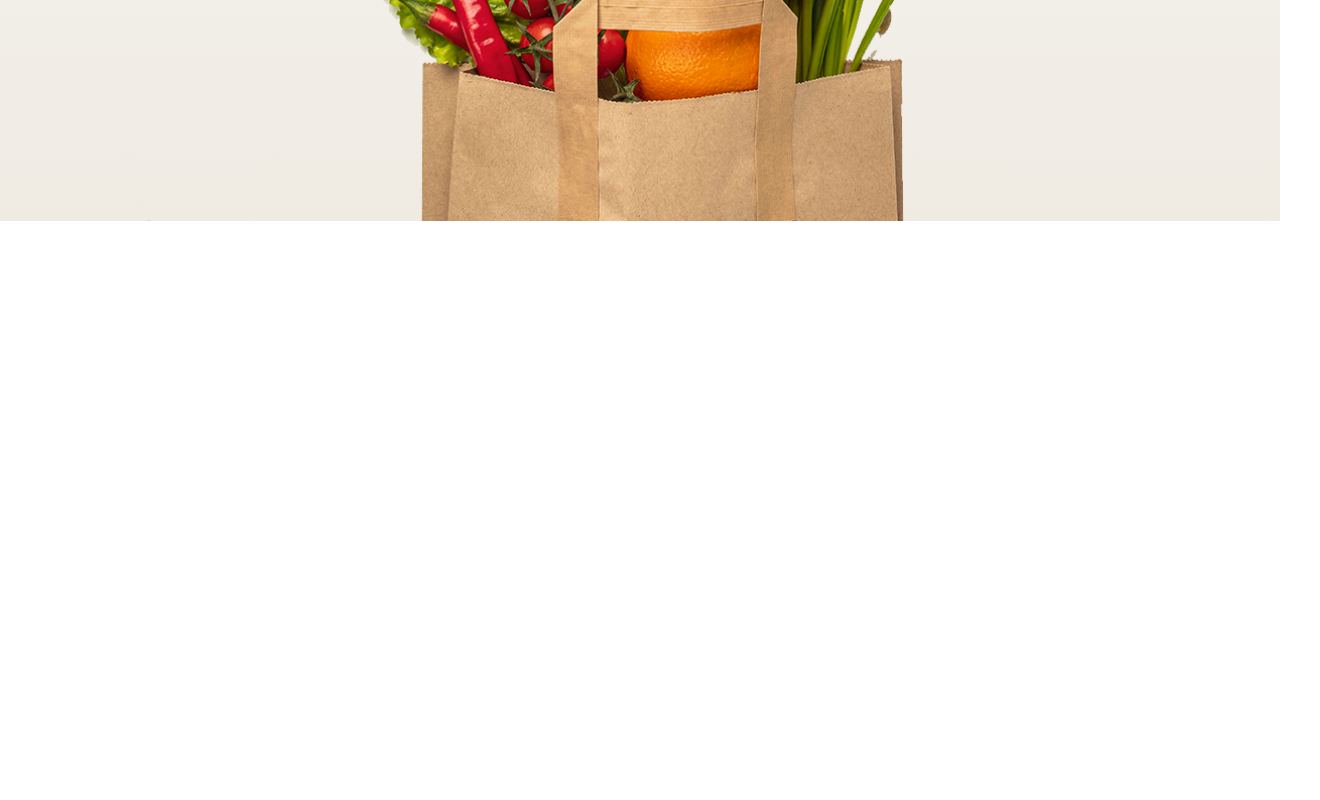
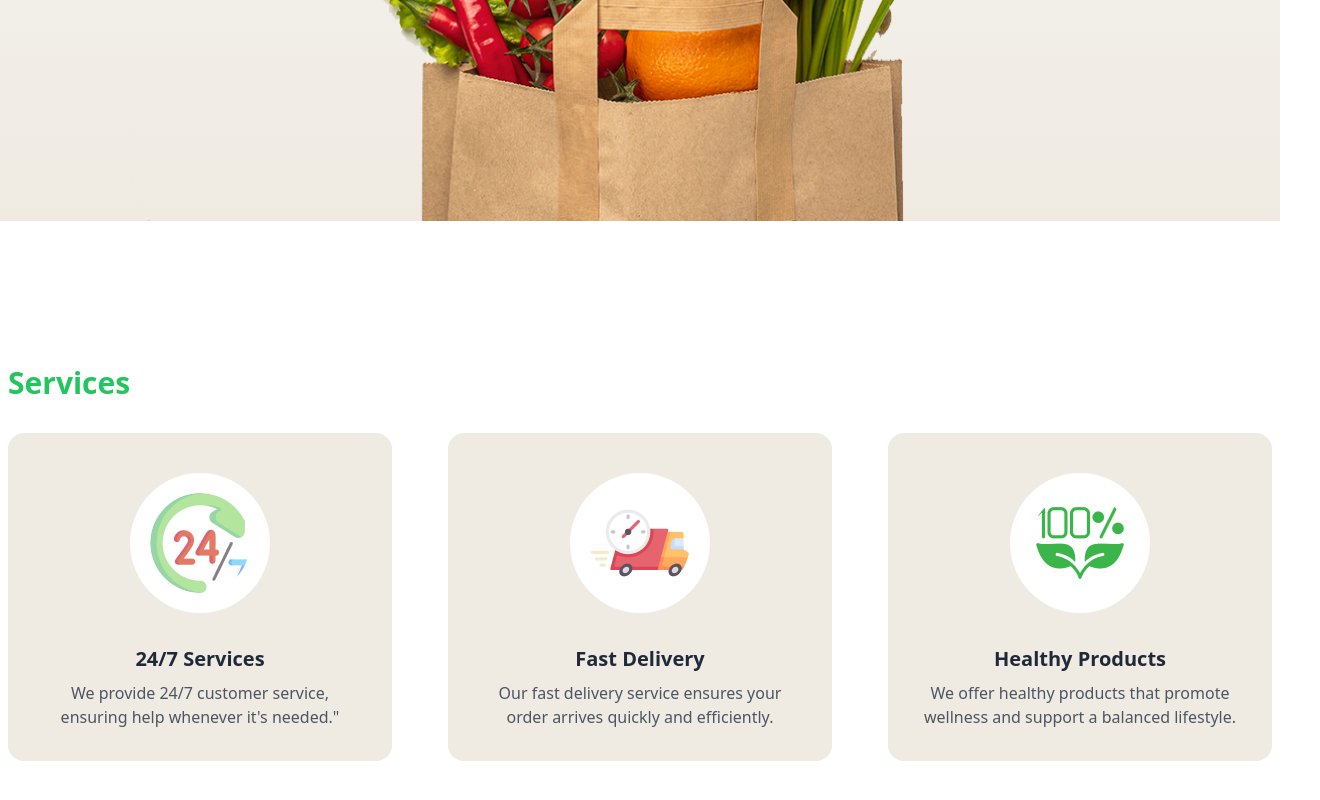
Before and after one commit to julfikar-2005/B11-Assignment-3, a plain HTML site: page index.html in a window 1280 px wide. Shown: the part 998-1798 px from the top of the page, 1320 px wide, since content can reach past the window. Before the commit the page ends 1299 px from the top, so only its background shows below. Drawn offline with nearby package versions, Linux system fonts and the light colour scheme.

Commit message:
services part done

```diff
--- a/index.html
+++ b/index.html
@@ -12,7 +12,7 @@
 </head>
 
 <body>
-    <header class="bg-gradient-to-t from-[#EFEBE3] to-white mb-20">
+    <header class="bg-gradient-to-t from-[#EFEBE3] to-white mb-20 lg:mb-36">
         <nav
             class="p-4 relative  md:after:hidden  after:w-full after:h-[2px] after:bg-green-600 after:absolute after:bottom-0 after:left-0">
             <div class=" mx-auto flex justify-around  items-center lg:mb-20 ">
@@ -52,6 +52,43 @@
             </div>
         </div>
     </header>
+    <main>
+        <section class="mb-20 lg:w-[1320px] mx-auto lg:mb-36">
+            <h1 class="text-3xl mx-2 font-semibold text-green-500 mb-8">Services</h1>
+            <div class="grid mx-2 md:grid-cols-2 gap-4 lg:grid-cols-3">
+                <div class="card lg:w-96 bg-[#EFEBE3]">
+                    <figure class="px-10 pt-10">
+                        <img src="./c2-assets/service.png" alt="Shoes" class="rounded-full p-5 bg-white" />
+                    </figure>
+                    <div class="card-body items-center text-center">
+                        <h2 class="card-title">24/7 Services </h2>
+                        <p class="text-gray-600">We provide 24/7 customer service, ensuring help whenever it's needed."
+                        </p>
+                    </div>
+                </div>
+                <div class="card lg:w-96 bg-[#EFEBE3]">
+                    <figure class="px-10 pt-10">
+                        <img src="./c2-assets/delivery.png" alt="Shoes" class="rounded-full p-5 bg-white" />
+                    </figure>
+                    <div class="card-body items-center text-center">
+                        <h2 class="card-title">Fast Delivery</h2>
+                        <p class="text-gray-600">Our fast delivery service ensures your order arrives quickly and efficiently.</p>
+                    </div>
+                </div>
+                <div class="card lg:w-96 bg-[#EFEBE3]">
+                    <figure class="px-10 pt-10">
+                        <img src="./c2-assets/healthy.png" alt="Shoes" class="rounded-full p-5 bg-white" />
+                    </figure>
+                    <div class="card-body items-center text-center">
+                        <h2 class="card-title">Healthy Products</h2>
+                        <p class="text-gray-600">We offer healthy products that promote wellness and support a balanced lifestyle.</p>
+                    </div>
+                </div>
+
+            </div>
+
+        </section>
+    </main>
 </body>
 
 </html>
```
